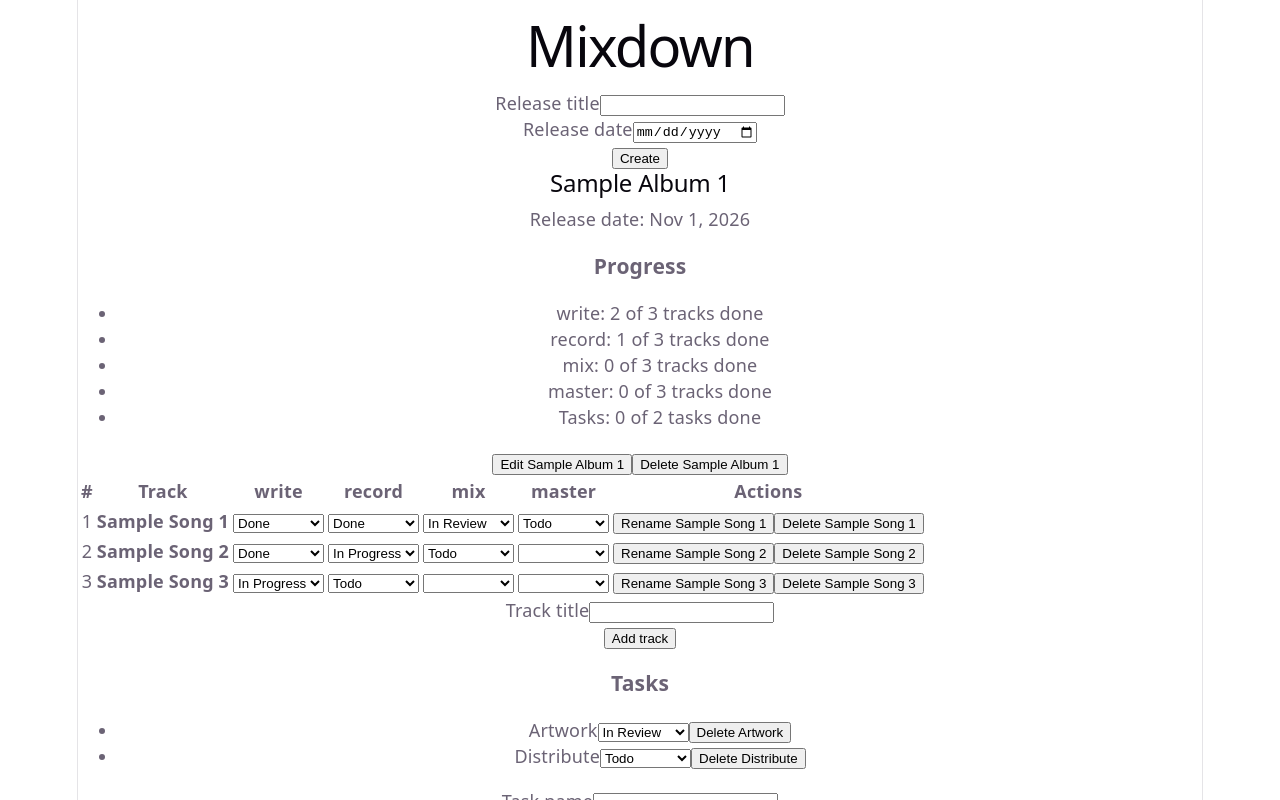
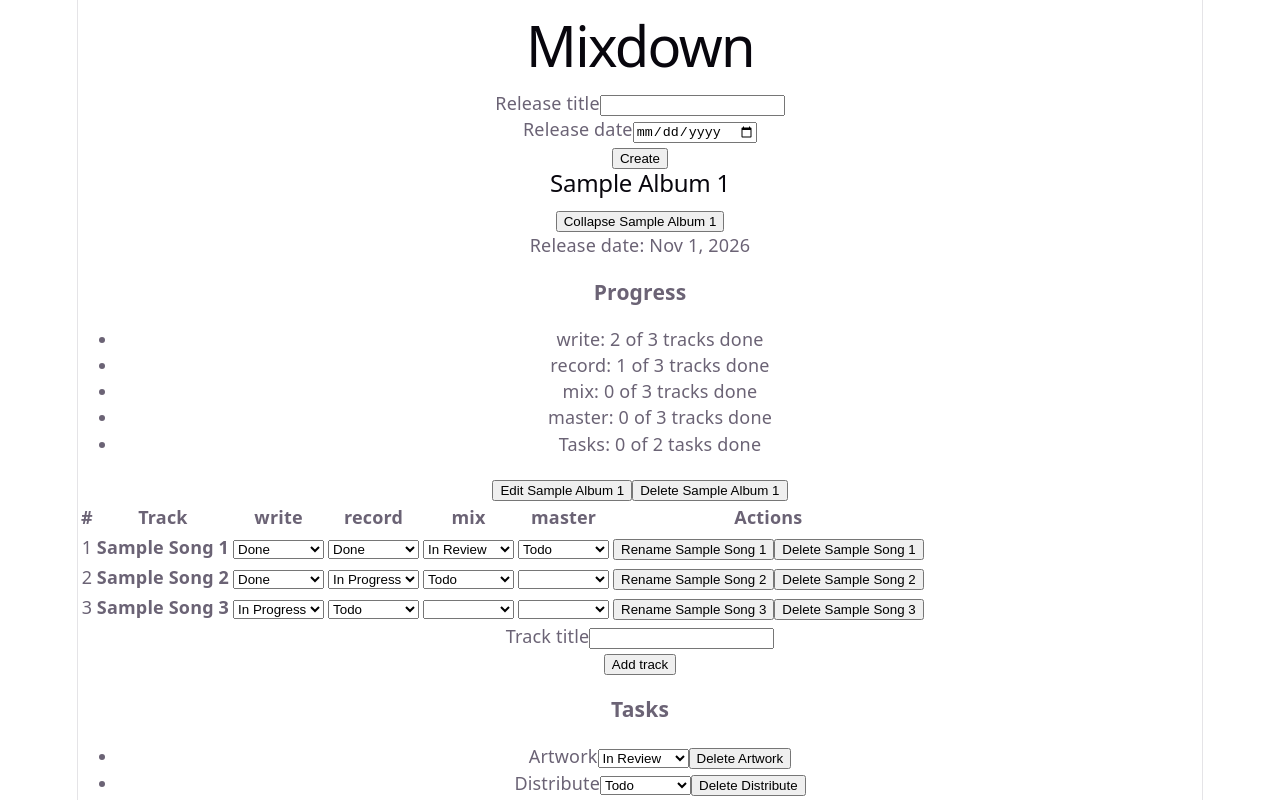
Before and after one commit to jamesburtonevans/mixdown, a React (Vite) app: page / in a window 1280 px wide. Shown: the top 800 px of the page. Built offline with nearby package versions, Linux system fonts and the light colour scheme.

Commit message:
Add collapse/expand release

```diff
--- a/src/components/ReleaseRow.tsx
+++ b/src/components/ReleaseRow.tsx
@@ -33,11 +33,22 @@ export function ReleaseRow({
   onAddTask,
 }: ReleaseRowProps) {
   const [isEditing, setIsEditing] = useState(false);
+  const [isExpanded, setIsExpanded] = useState(true);
   const headingId = `release-${release.id}-name`;
   const tasksHeadingId = `release-${release.id}-tasks`;
+  const bodyId = `release-${release.id}-body`;
   return (
     <section className="release" aria-labelledby={headingId}>
       <h2 className="release__name" id={headingId}>{release.name}</h2>
+      <button
+        className="release__toggle"
+        type="button"
+        aria-expanded={isExpanded}
+        aria-controls={bodyId}
+        onClick={() => setIsExpanded(!isExpanded)}
+      >
+        {isExpanded ? "Collapse" : "Expand"} {release.name}
+      </button>
 
       <p className="release__date">
         Release date:{" "}
@@ -55,6 +66,7 @@ export function ReleaseRow({
 
       <ReleaseSummary release={release} />
 
+      <div className="release__body" id={bodyId} hidden={!isExpanded}>
         {isEditing ? (
           <EditReleaseForm
             release={release}
@@ -105,6 +117,7 @@ export function ReleaseRow({
           )}
           <NewTaskForm releaseId={release.id} onAdd={onAddTask} />
         </section>
+      </div>
     </section>
   );
 }
```
Lines whose indentation alone changed are shown as unchanged.
